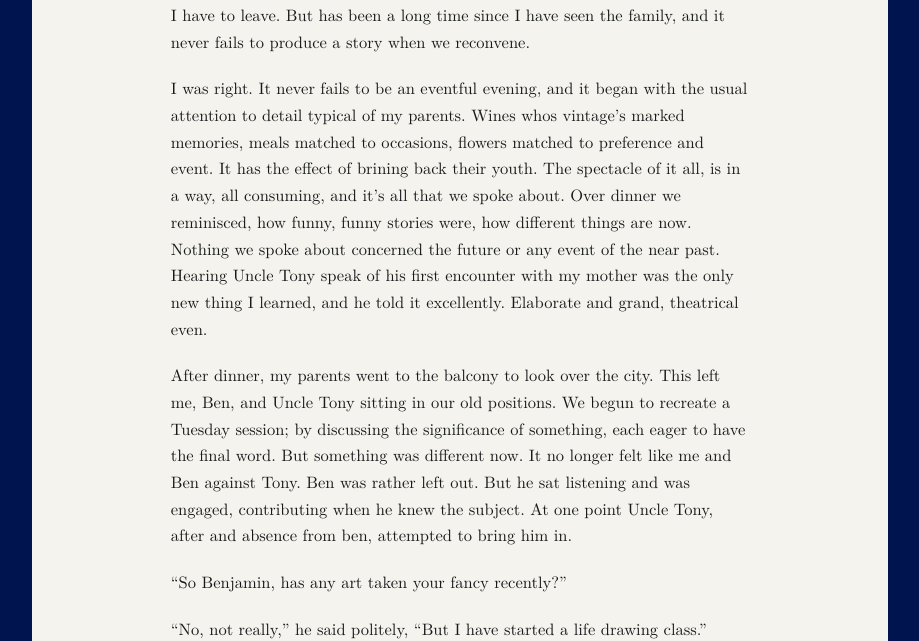
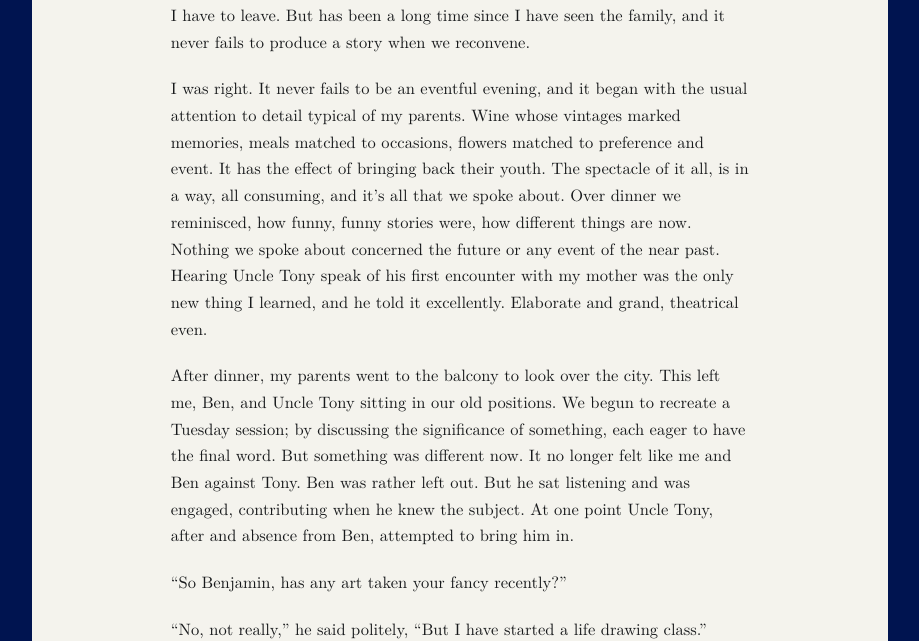
Before and after one commit to chrisjwheeler/website, a Jekyll site: the page built from _posts/2026-09-04-The-Creation-Of-A-Critique.md, in a window 1280 px wide and 1400 px high, scrolled down 2133 px. Shown: the part 185-826 px from the top of the window, without its empty margins (180-1099 px from the left). Built offline with Jekyll 4.4.1, drawn with Linux system fonts in a browser that asks for light colours; some of the changed text lies outside the part shown.

Commit message:
Grammar fixes

```diff
--- a/_posts/2026-09-04-The-Creation-Of-A-Critique.md
+++ b/_posts/2026-09-04-The-Creation-Of-A-Critique.md
@@ -29,9 +29,9 @@ Ben flung up his arms, he was angry and tearful.
 
 I’m recalling this all now as it has been six months since I saw Uncle Tony, and about nine months since I saw my family; I have been away studying in Greece. Night in, night out I have managed to gain a little more from the culture here. I’m working on a piece about the influence of Anagnorisis in literature, and here in the heart of it all, I can properly enter the texts. Part of me is sad that I have to leave. But has been a long time since I have seen the family, and it never fails to produce a story when we reconvene.
 
-I was right. It never fails to be an eventful evening, and it began with the usual attention to detail typical of my parents. Wines whos vintage’s marked memories, meals matched to occasions, flowers matched to preference and event. It has the effect of brining back their youth. The spectacle of it all, is in a way, all consuming, and it’s all that we spoke about. Over dinner we reminisced, how funny, funny stories were, how different things are now. Nothing we spoke about concerned the future or any event of the near past. Hearing Uncle Tony speak of his first encounter with my mother was the only new thing I learned, and he told it excellently. Elaborate and grand, theatrical even.
+I was right. It never fails to be an eventful evening, and it began with the usual attention to detail typical of my parents. Wine whose vintages marked memories, meals matched to occasions, flowers matched to preference and event. It has the effect of bringing back their youth. The spectacle of it all, is in a way, all consuming, and it’s all that we spoke about. Over dinner we reminisced, how funny, funny stories were, how different things are now. Nothing we spoke about concerned the future or any event of the near past. Hearing Uncle Tony speak of his first encounter with my mother was the only new thing I learned, and he told it excellently. Elaborate and grand, theatrical even.
 
-After dinner, my parents went to the balcony to look over the city. This left me, Ben, and Uncle Tony sitting in our old positions. We begun to recreate a Tuesday session; by discussing the significance of something, each eager to have the final word. But something was different now. It no longer felt like me and Ben against Tony. Ben was rather left out. But he sat listening and was engaged, contributing when he knew the subject. At one point Uncle Tony, after and absence from ben, attempted to bring him in.
+After dinner, my parents went to the balcony to look over the city. This left me, Ben, and Uncle Tony sitting in our old positions. We begun to recreate a Tuesday session; by discussing the significance of something, each eager to have the final word. But something was different now. It no longer felt like me and Ben against Tony. Ben was rather left out. But he sat listening and was engaged, contributing when he knew the subject. At one point Uncle Tony, after and absence from Ben, attempted to bring him in.
 
 “So Benjamin, has any art taken your fancy recently?”
 
```
Also changed, not shown: other parts of _posts/2026-09-04-The-Creation-Of-A-Critique.md (+2 -2 lines).
